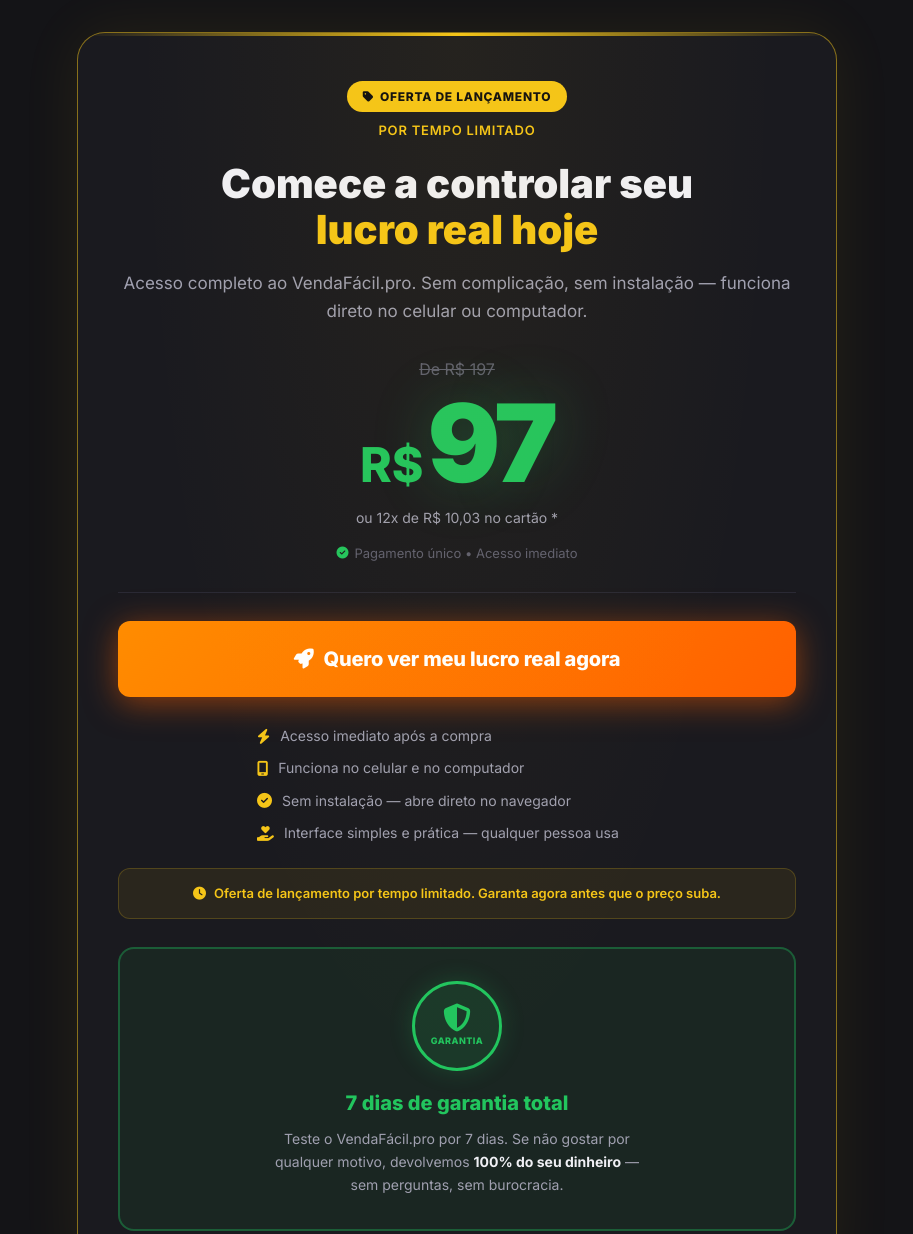
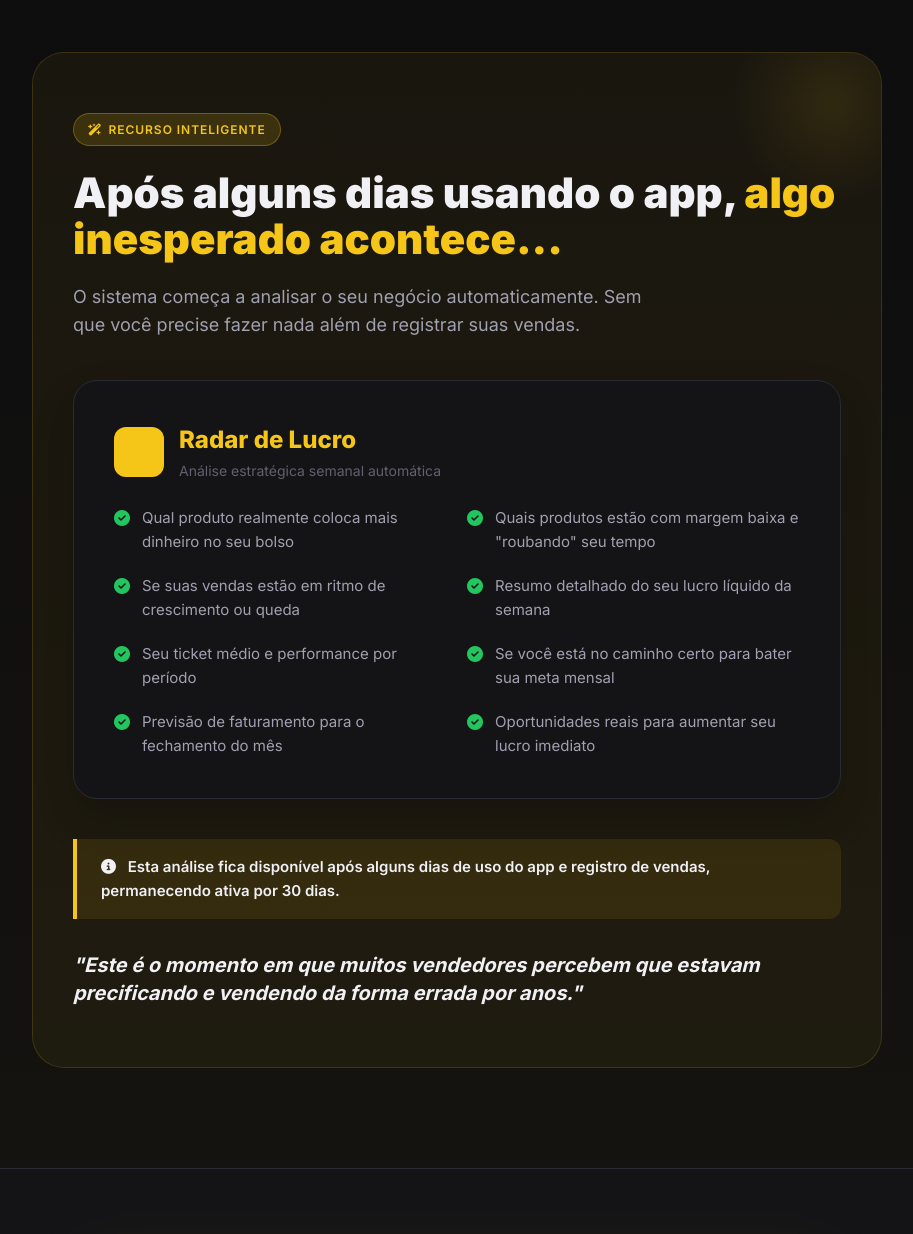
Before and after one commit to Dantjr/vendafacil-landing, a plain HTML site: page index.html in a window 1280 px wide. Shown: the part 10546-11780 px from the top of the page, without its empty margins (183-1096 px from the left). Drawn offline with Linux system fonts and the light colour scheme.

Commit message:
Adicionar seção Radar de Lucro antes dos preços

```diff
--- a/index.html
+++ b/index.html
@@ -2062,6 +2062,83 @@
     </div>
   </section>
 
+  <!-- ===== PROFIT RADAR SECTION ===== -->
+  <section id="radar-lucro" style="padding:100px 20px;background:linear-gradient(180deg, var(--bg-primary) 0%, rgba(245,197,24,0.03) 100%);border-top:1px solid var(--border)">
+    <div class="container">
+      <div style="max-width:850px;margin:0 auto;background:rgba(245,197,24,0.05);border:1px solid rgba(245,197,24,0.15);border-radius:32px;padding:60px 40px;position:relative;overflow:hidden">
+        <div style="position:absolute;top:-50px;right:-50px;width:200px;height:200px;background:radial-gradient(circle, rgba(245,197,24,0.1) 0%, transparent 70%);z-index:0"></div>
+
+        <div class="fade-in" style="position:relative;z-index:1">
+          <div class="badge" style="margin-bottom:24px;background:rgba(245,197,24,0.15);color:var(--yellow)"><i class="fa-solid fa-wand-magic-sparkles"></i> Recurso Inteligente</div>
+          <h2 style="font-size:clamp(28px, 5vw, 42px);font-weight:900;line-height:1.1;margin-bottom:20px;color:var(--text-primary)">
+            Após alguns dias usando o app, <span style="color:var(--yellow)">algo inesperado acontece...</span>
+          </h2>
+          <p style="font-size:18px;color:var(--text-secondary);margin-bottom:40px;max-width:600px">
+            O sistema começa a analisar o seu negócio automaticamente. Sem que você precise fazer nada além de registrar suas vendas.
+          </p>
+
+          <div style="background:var(--bg-secondary);border:1px solid var(--border);border-radius:24px;padding:40px;margin-bottom:40px;box-shadow:0 20px 40px rgba(0,0,0,0.2)">
+            <div style="display:flex;align-items:center;gap:15px;margin-bottom:24px">
+              <div style="width:50px;height:50px;background:var(--yellow);border-radius:12px;display:flex;align-items:center;justify-content:center;color:#0d0d0f;font-size:24px">
+                <i class="fa-solid fa-radar"></i>
+              </div>
+              <div>
+                <h3 style="font-size:24px;font-weight:800;color:var(--yellow);margin:0">Radar de Lucro</h3>
+                <p style="font-size:14px;color:var(--text-muted);margin:0">Análise estratégica semanal automática</p>
+              </div>
+            </div>
+
+            <div style="display:grid;grid-template-columns:repeat(auto-fit, minmax(280px, 1fr));gap:20px">
+              <div style="display:flex;align-items:flex-start;gap:12px">
+                <i class="fa-solid fa-circle-check" style="color:var(--green);margin-top:4px"></i>
+                <span style="font-size:15px;color:var(--text-secondary)">Qual produto realmente coloca mais dinheiro no seu bolso</span>
+              </div>
+              <div style="display:flex;align-items:flex-start;gap:12px">
+                <i class="fa-solid fa-circle-check" style="color:var(--green);margin-top:4px"></i>
+                <span style="font-size:15px;color:var(--text-secondary)">Quais produtos estão com margem baixa e "roubando" seu tempo</span>
+              </div>
+              <div style="display:flex;align-items:flex-start;gap:12px">
+                <i class="fa-solid fa-circle-check" style="color:var(--green);margin-top:4px"></i>
+                <span style="font-size:15px;color:var(--text-secondary)">Se suas vendas estão em ritmo de crescimento ou queda</span>
+              </div>
+              <div style="display:flex;align-items:flex-start;gap:12px">
+                <i class="fa-solid fa-circle-check" style="color:var(--green);margin-top:4px"></i>
+                <span style="font-size:15px;color:var(--text-secondary)">Resumo detalhado do seu lucro líquido da semana</span>
+              </div>
+              <div style="display:flex;align-items:flex-start;gap:12px">
+                <i class="fa-solid fa-circle-check" style="color:var(--green);margin-top:4px"></i>
+                <span style="font-size:15px;color:var(--text-secondary)">Seu ticket médio e performance por período</span>
+              </div>
+              <div style="display:flex;align-items:flex-start;gap:12px">
+                <i class="fa-solid fa-circle-check" style="color:var(--green);margin-top:4px"></i>
+                <span style="font-size:15px;color:var(--text-secondary)">Se você está no caminho certo para bater sua meta mensal</span>
+              </div>
+              <div style="display:flex;align-items:flex-start;gap:12px">
+                <i class="fa-solid fa-circle-check" style="color:var(--green);margin-top:4px"></i>
+                <span style="font-size:15px;color:var(--text-secondary)">Previsão de faturamento para o fechamento do mês</span>
+              </div>
+              <div style="display:flex;align-items:flex-start;gap:12px">
+                <i class="fa-solid fa-circle-check" style="color:var(--green);margin-top:4px"></i>
+                <span style="font-size:15px;color:var(--text-secondary)">Oportunidades reais para aumentar seu lucro imediato</span>
+              </div>
+            </div>
+          </div>
+
+          <div style="background:rgba(245,197,24,0.1);border-left:4px solid var(--yellow);padding:16px 24px;border-radius:0 12px 12px 0;margin-bottom:32px">
+            <p style="font-size:15px;color:var(--text-primary);margin:0;font-weight:600">
+              <i class="fa-solid fa-circle-info" style="margin-right:8px"></i>
+              Esta análise fica disponível após alguns dias de uso do app e registro de vendas, permanecendo ativa por 30 dias.
+            </p>
+          </div>
+
+          <p style="font-size:20px;font-weight:700;color:var(--text-primary);font-style:italic;line-height:1.4">
+            "Este é o momento em que muitos vendedores percebem que estavam precificando e vendendo da forma errada por anos."
+          </p>
+        </div>
+      </div>
+    </div>
+  </section>
+
   <!-- ===== PRICING SECTION (ULTIMA SECAO) ===== -->
   <section class="offer-section" id="preco" style="padding:80px 20px;background:var(--bg-secondary);border-top:1px solid var(--border);border-bottom:1px solid var(--border)">
     <div class="offer-inner">
```
